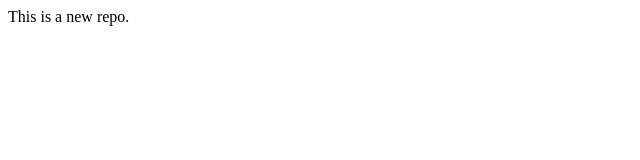
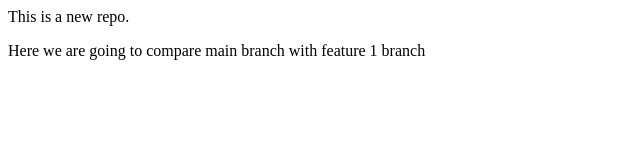
Before and after one commit to nishita-ds/localrepo, a plain HTML site: page index.html in a window 1280 px wide. Shown: the whole page, without its empty margins (0-640 px from the left). Drawn offline with Linux system fonts and the light colour scheme.

Commit message:
update for compare

```diff
--- a/index.html
+++ b/index.html
@@ -1 +1,2 @@
 <p>This is a new repo.</p>
+<p>Here we are going to compare main branch with feature 1 branch</p>
```
